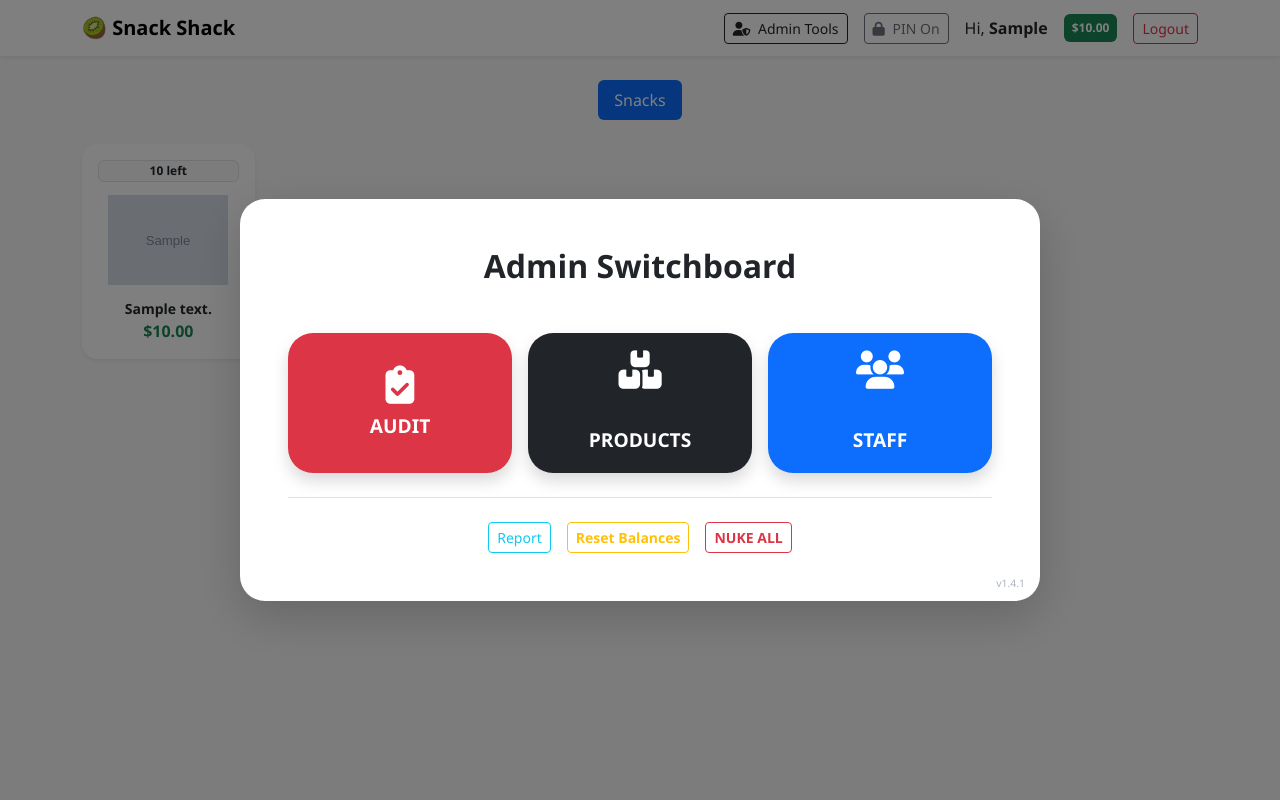
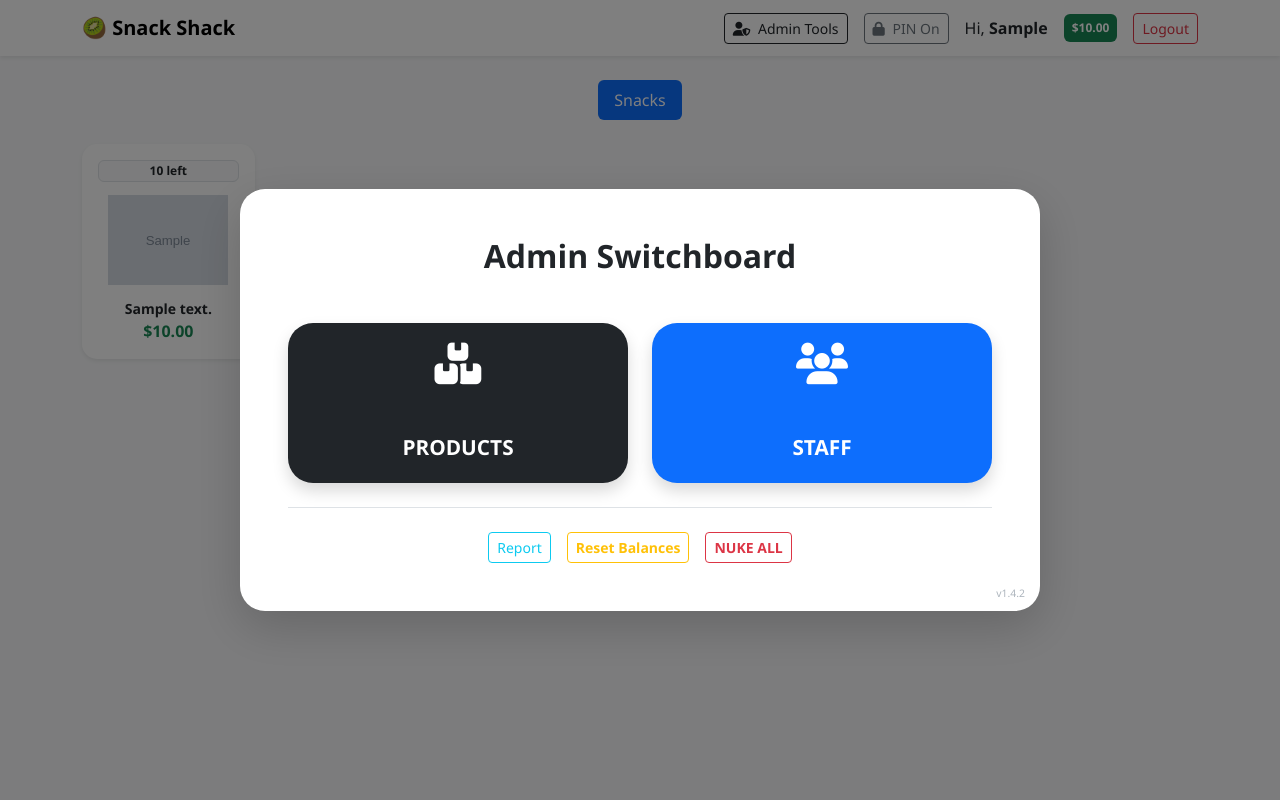
Before and after one commit to kiwiiwik/snackshack-nz, a Flask app: page / in a window 1280 px wide, after a click on "Admin Tools". Run offline with Flask 3, Linux system fonts and the light colour scheme; the visitor is signed in with stand-in values (Sample User, id 1); tables that the repository leaves empty hold one stand-in row (values such as "Sample post"); grey boxes marked "Sample" are stand-in pictures; some libraries are stand-ins or nearby versions.

Commit message:
Remove Audit button and optimize Switchboard layout v1.4.2

```diff
--- a/templates/index.html
+++ b/templates/index.html
@@ -14,7 +14,7 @@
         .admin-badge { position: absolute; top: 15px; left: 15px; color: #dc3545; font-size: 1.1rem; }
         .product-img { width: 100%; height: 100px; object-fit: contain; padding: 5px; }
         .price-text { color: #198754; font-weight: bold; font-size: 1rem; }
-        .switchboard-btn { height: 140px; border-radius: 25px; font-size: 1.2rem; font-weight: bold; transition: 0.2s; border: none; width: 100%; color: white; }
+        .switchboard-btn { height: 160px; border-radius: 25px; font-size: 1.3rem; font-weight: bold; transition: 0.2s; border: none; width: 100%; color: white; }
         .num-btn { height: 65px; font-size: 1.4rem; font-weight: bold; border-radius: 12px; border: 1px solid #dee2e6; background: white; }
         .pin-input { font-size: 2.5rem; letter-spacing: 1rem; text-align: center; font-weight: bold; border-radius: 15px; }
         .version-tag { font-size: 0.65rem; color: #adb5bd; position: absolute; bottom: 10px; right: 15px; }
@@ -132,10 +132,9 @@
         <div class="modal-content border-0 shadow-lg" style="border-radius: 25px;">
             <div class="modal-body p-5 text-center">
                 <h2 class="fw-bold mb-5 text-dark">Admin Switchboard</h2>
-                <div class="row g-3 mb-4">
-                    <div class="col-md-4"><button class="switchboard-btn bg-danger shadow" data-bs-toggle="modal" data-bs-target="#auditModal" data-bs-dismiss="modal"><i class="fas fa-clipboard-check mb-2 fa-2x"></i><br>AUDIT</button></div>
-                    <div class="col-md-4"><a href="{{ url_for('main.manage_products') }}" class="btn switchboard-btn bg-dark d-flex flex-column align-items-center justify-content-center shadow text-decoration-none"><i class="fas fa-boxes mb-2 fa-2x"></i><br>PRODUCTS</a></div>
-                    <div class="col-md-4"><a href="{{ url_for('main.manage_users') }}" class="btn switchboard-btn bg-primary d-flex flex-column align-items-center justify-content-center shadow text-decoration-none"><i class="fas fa-users mb-2 fa-2x"></i><br>STAFF</a></div>
+                <div class="row g-4 mb-4">
+                    <div class="col-md-6"><a href="{{ url_for('main.manage_products') }}" class="btn switchboard-btn bg-dark d-flex flex-column align-items-center justify-content-center shadow text-decoration-none"><i class="fas fa-boxes mb-3 fa-2x"></i><br>PRODUCTS</a></div>
+                    <div class="col-md-6"><a href="{{ url_for('main.manage_users') }}" class="btn switchboard-btn bg-primary d-flex flex-column align-items-center justify-content-center shadow text-decoration-none"><i class="fas fa-users mb-3 fa-2x"></i><br>STAFF</a></div>
                 </div>
                 <div class="border-top pt-4 mt-4 text-center">
                     <div class="d-flex justify-content-center gap-3 flex-wrap">
@@ -144,7 +143,7 @@
                         <a href="{{ url_for('main.nuke_transactions') }}" class="btn btn-sm btn-outline-danger fw-bold" onclick="return confirm('NUKE ALL HISTORY?')">NUKE ALL</a>
                     </div>
                 </div>
-                <div class="version-tag">v1.4.1</div>
+                <div class="version-tag">v1.4.2</div>
             </div>
         </div>
     </div>
```
